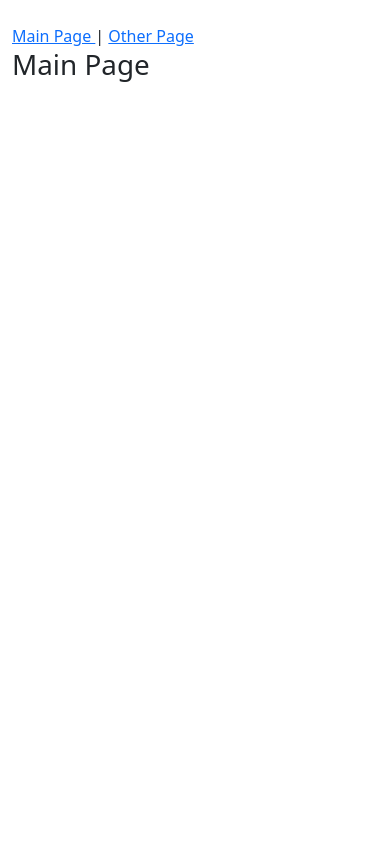
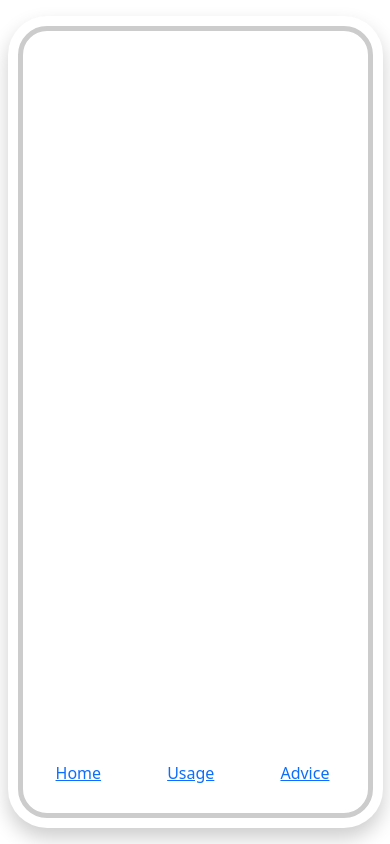
Before and after one commit to Yahye-Abdulle/WattSmart, a Vue app in the folder frontend/: page / in a window 390 px wide. Built offline with nearby package versions, Linux system fonts and the light colour scheme.

Commit message:
set up iphone display

```diff
--- a/frontend/src/App.vue
+++ b/frontend/src/App.vue
@@ -1,33 +1,93 @@
 <template>
-    <main class="container pt-4">
-        <div>
-            <router-link
-                class=""
-                :to="{name: 'Main Page'}"
-            >
-                Main Page
+    <div class="screen-container">
+      <div class="iphone">
+        <div class="iphone-inner">
+          <div class="iphone-bottom">
+            <router-link class="iphone-button" :to="{ name: 'Home' }">
+              <i class="fa fa-home" aria-hidden="true"></i>
+              Home
             </router-link>
-            |
-            <router-link
-                class=""
-                :to="{name: 'Other Page'}"
-            >
-                Other Page
+            <router-link class="iphone-button" :to="{ name: 'Usage' }">
+              <i class="fa fa-bar-chart"></i>
+              Usage
             </router-link>
+            <router-link class="iphone-button" :to="{ name: 'Advice' }">
+              <i class="fa fa-lightbulb-o"></i>
+              Advice
+            </router-link>
+          </div>
         </div>
-        <RouterView class="flex-shrink-0" />
-    </main>
-</template>
+      </div>
+    </div>
+  </template>
 
 <script lang="ts">
 import { defineComponent } from "vue";
-import { RouterView } from "vue-router";
+import { RouterLink } from "vue-router";
 
 export default defineComponent({
-    components: { RouterView },
+  components: { RouterLink },
 });
-
 </script>
 
 <style scoped>
+.screen-container {
+    display: flex;
+    justify-content: center;
+    align-items: center;
+    height: 100vh;
+    /* Use full viewport height */
+}
+
+.iphone {
+    width: 375px;
+    /* iPhone X width */
+    height: 812px;
+    /* iPhone X height */
+    background-color: #fff;
+    border-radius: 39px;
+    /* iPhone X border radius */
+    box-shadow: 0 10px 20px rgba(0, 0, 0, 0.2);
+    overflow: hidden;
+    display: flex;
+    justify-content: center;
+    align-items: center;
+}
+
+.iphone-inner {
+    width: calc(100% - 20px);
+    height: calc(100% - 20px);
+    border: 5px solid #ccc;
+    /* Add inner border */
+    border-radius: 29px;
+    /* Adjust border-radius to match inner part */
+    overflow: hidden;
+    position: relative;
+}
+
+.iphone-bottom {
+    display: flex;
+    justify-content: space-around;
+    align-items: center;
+    position: absolute;
+    bottom: 20px;
+    width: calc(100% - 5px);
+}
+
+.iphone-button {
+    display: flex;
+    flex-direction: column;
+    align-items: center;
+    background: none;
+    border: none;
+    padding: 8px;
+    cursor: pointer;
+    outline: none;
+}
+
+.iphone-button img {
+    width: 24px;
+    height: 24px;
+    margin-bottom: 4px;
+}
 </style>
--- /dev/null
+++ b/frontend/src/pages/Advice.vue
@@ -0,0 +1,39 @@
+<template>
+    <div class="screen-container">
+      <div class="iphone">
+        a
+      </div>
+    </div>
+  </template>
+
+  <script lang="ts">
+      import { defineComponent } from "vue";
+      console.log("Assistance.vue");
+
+      export default defineComponent({
+          data() {
+              return {
+                  title: "Main Page",
+              }
+          }
+      })
+  </script>
+
+  <style scoped>
+  .screen-container {
+    display: flex;
+    justify-content: center;
+    align-items: center;
+    height: 100vh; /* Use full viewport height */
+  }
+
+  .iphone {
+    width: 375px; /* iPhone 6/7/8 width */
+    height: 667px; /* iPhone 6/7/8 height */
+    background-color: #fff;
+    border-radius: 40px;
+    box-shadow: 0 10px 20px rgba(0, 0, 0, 0.2);
+    overflow: hidden;
+    position: relative;
+  }
+  </style>
--- a/frontend/src/pages/MainPage.vue
+++ b/frontend/src/pages/MainPage.vue
@@ -1,6 +1,8 @@
 <template>
-  <div class="h1">
-    {{ title }}
+  <div class="screen-container">
+    <div class="iphone">
+      <!-- Your content goes here -->
+    </div>
   </div>
 </template>
 
@@ -17,4 +19,20 @@
 </script>
 
 <style scoped>
+.screen-container {
+  display: flex;
+  justify-content: center;
+  align-items: center;
+  height: 100vh; /* Use full viewport height */
+}
+
+.iphone {
+  width: 375px; /* iPhone 6/7/8 width */
+  height: 667px; /* iPhone 6/7/8 height */
+  background-color: #fff;
+  border-radius: 40px;
+  box-shadow: 0 10px 20px rgba(0, 0, 0, 0.2);
+  overflow: hidden;
+  position: relative;
+}
 </style>
--- a/frontend/src/pages/OtherPage.vue
+++ /dev/null
@@ -1,20 +0,0 @@
-<template>
-    <div class="h3">
-      {{ title }}
-    </div>
-  </template>
-
-  <script lang="ts">
-      import { defineComponent } from "vue";
-
-      export default defineComponent({
-          data() {
-              return {
-                  title: "Other Page",
-              }
-          }
-      })
-  </script>
-
-  <style scoped>
-  </style>
--- /dev/null
+++ b/frontend/src/pages/Usage.vue
@@ -0,0 +1,38 @@
+<template>
+    <div class="screen-container">
+      <div class="iphone">
+        <!-- Your content goes here -->
+      </div>
+    </div>
+  </template>
+
+  <script lang="ts">
+      import { defineComponent } from "vue";
+
+      export default defineComponent({
+          data() {
+              return {
+                  title: "Main Page",
+              }
+          }
+      })
+  </script>
+
+  <style scoped>
+  .screen-container {
+    display: flex;
+    justify-content: center;
+    align-items: center;
+    height: 100vh; /* Use full viewport height */
+  }
+
+  .iphone {
+    width: 375px; /* iPhone 6/7/8 width */
+    height: 667px; /* iPhone 6/7/8 height */
+    background-color: #fff;
+    border-radius: 40px;
+    box-shadow: 0 10px 20px rgba(0, 0, 0, 0.2);
+    overflow: hidden;
+    position: relative;
+  }
+  </style>
```
Also changed, not shown: frontend/src/router/index.ts (+5 -3 lines), 1 other file (tests, documents, lock files or other folders).
